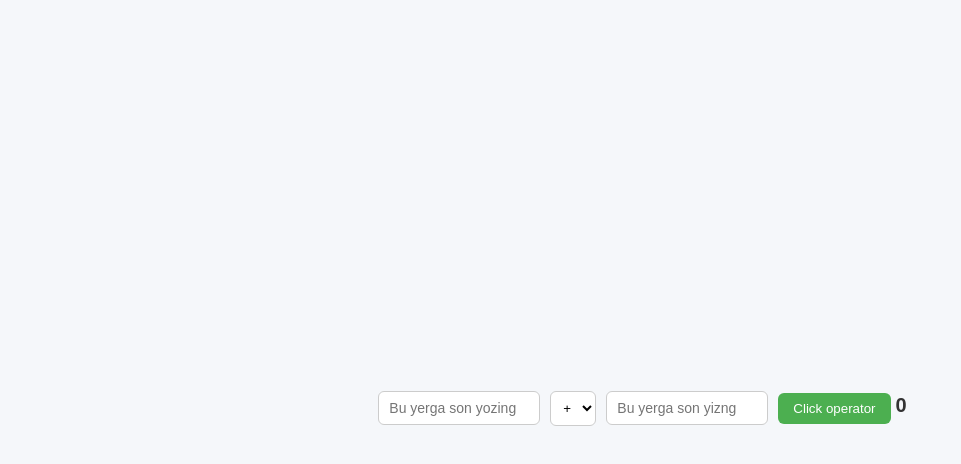
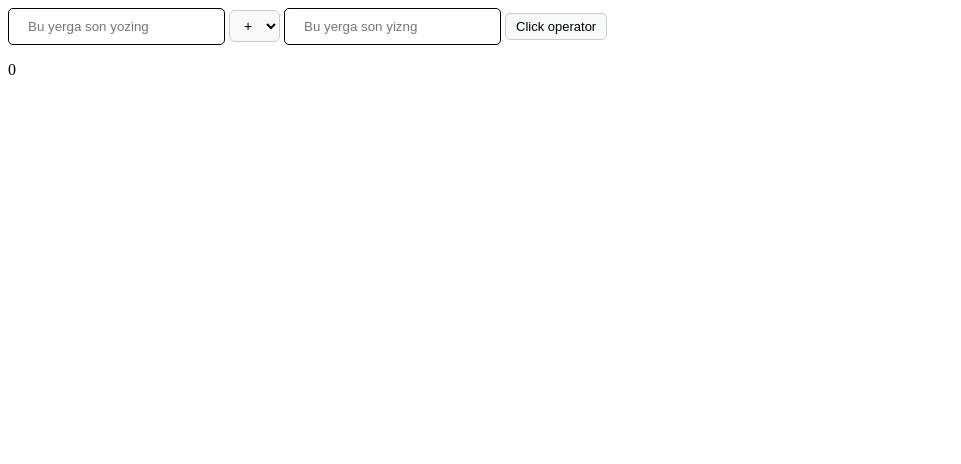
Before and after one commit to asad-hunter00/testerjs, a plain HTML site: page calc/index.html in a window 1280 px wide. Shown: the whole page, without its empty margins (0-961 px from the left). Drawn offline with Linux system fonts and the light colour scheme.

Commit message:
css buttonCalcc

```diff
--- a/calc/style.css
+++ b/calc/style.css
@@ -1,65 +1,41 @@
-body {
-    font-family: Arial, sans-serif;
-    background: #f5f7fa;
-    display: flex;
-    justify-content: center;
-    align-items: center;
-    height: 100vh;
+input {
+    border: 1px solid black;
+    padding: 10px 19px;
+    border-radius: 5px;
 }
 
-/* container effect */
-#input1,
-#input2,
-#down,
-button {
-    margin: 5px;
-}
 
-/* inputlar */
-#input1,
-#input2 {
-    padding: 8px 10px;
+
+#down {
+    padding: 6px 10px;
+    font-size: 14px;
     border: 1px solid #ccc;
     border-radius: 6px;
+    background-color: #f9f9f9;
+    cursor: pointer;
     outline: none;
-    font-size: 14px;
-    width: 140px;
     transition: 0.2s;
 }
 
-#input1:focus,
-#input2:focus {
-    border-color: #4CAF50;
+#down:hover {
+    border-color: #888;
 }
 
-/* select */
-#down {
-    padding: 8px;
-    border-radius: 6px;
-    border: 1px solid #ccc;
-    background: #fff;
-    cursor: pointer;
+#down:focus {
+    border-color: #4CAF50;
+    background-color: #fff;
 }
 
-/* button */
 button {
-    padding: 8px 15px;
-    border: none;
-    background: #4CAF50;
-    color: white;
-    border-radius: 6px;
+    padding: 5px 10px;
+    font-size: 13px;
+    border: 1px solid #ccc;
+    background: #f8f9fa;
+    border-radius: 5px;
     cursor: pointer;
     transition: 0.2s;
 }
 
 button:hover {
-    background: #43a047;
+    background: #e9ecef;
 }
-
-/* result */
-#result {
-    margin-top: 15px;
-    font-size: 20px;
-    font-weight: bold;
-    color: #333;
-}
```
